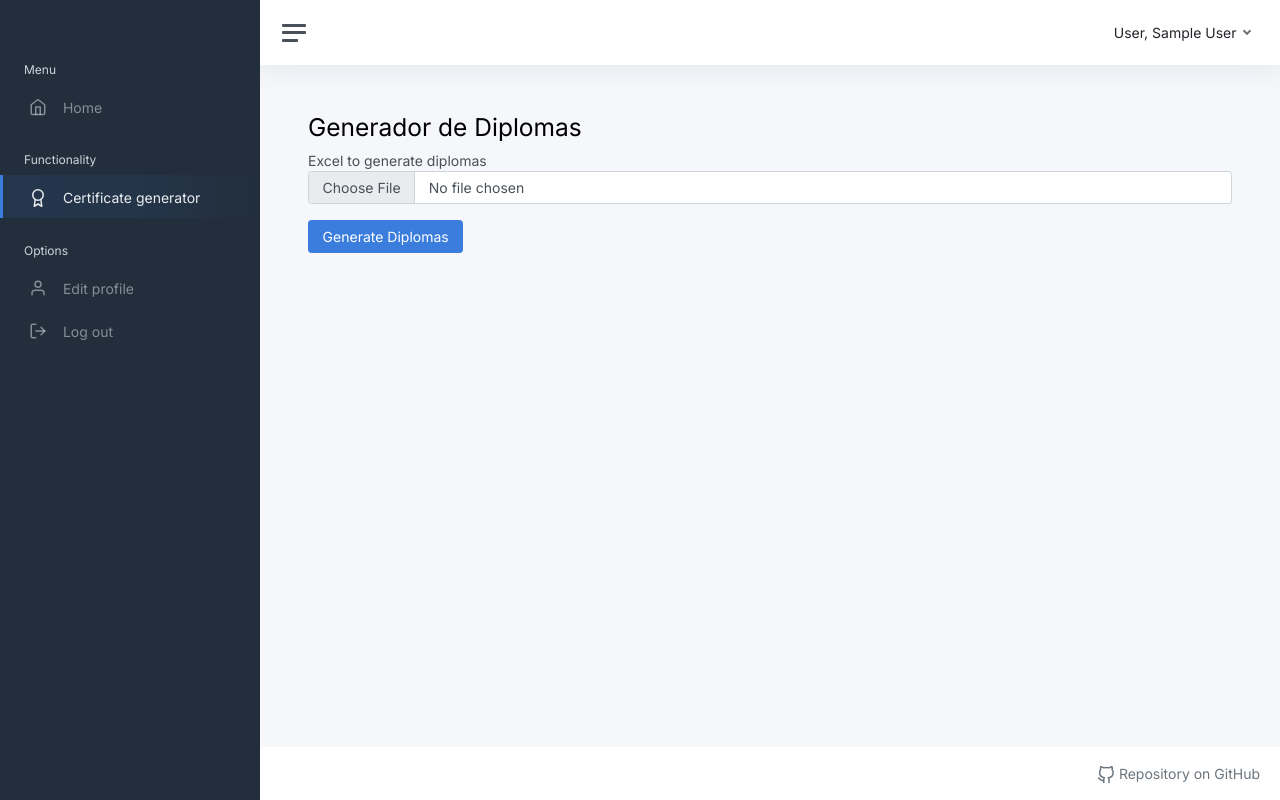
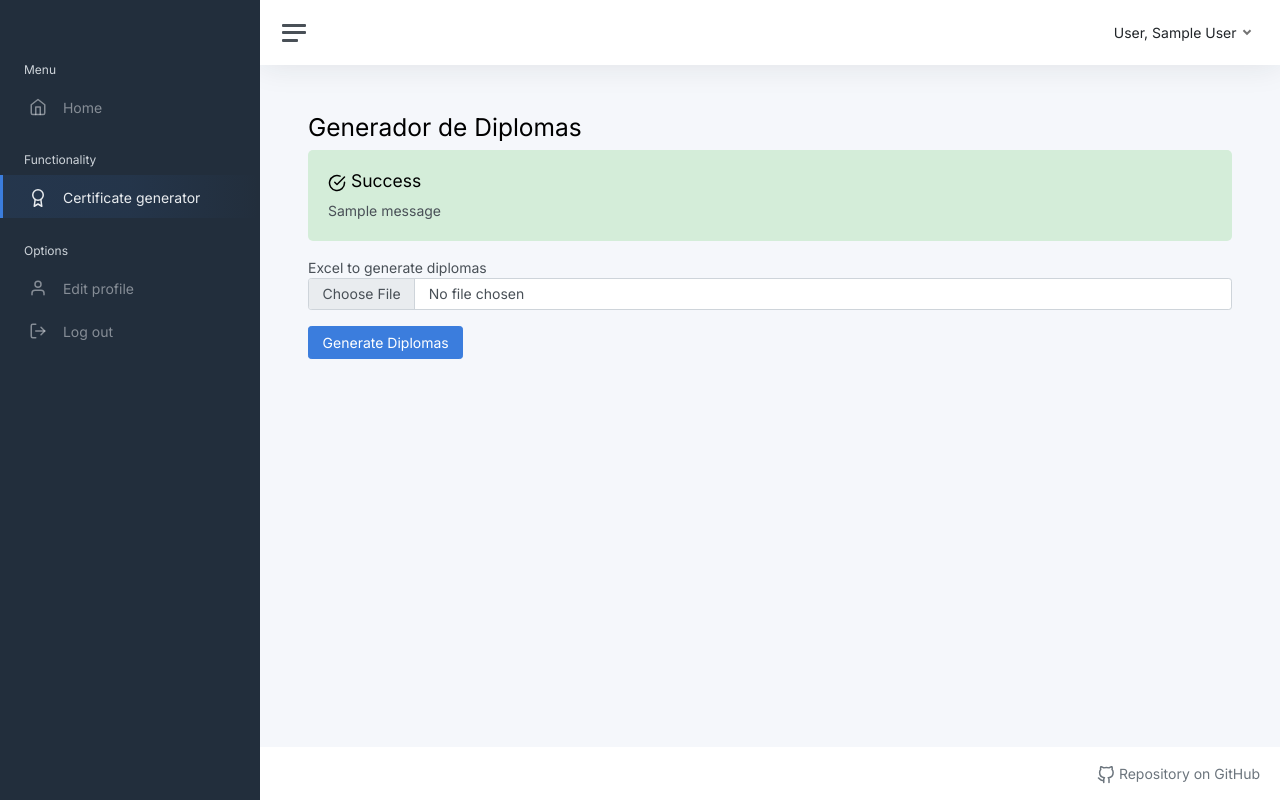
Before and after one commit to alvaroChico2408/innosoft-diplomas-1, a Flask app: page /diplomas in a window 1280 px wide. Run offline with Flask 3, Linux system fonts and the light colour scheme; a user stored in the database is signed in; tables that the repository leaves empty hold one stand-in row (values such as "Sample post"); one stand-in notice (Sample message) is shown; parts of the project's set-up code (start-up, migrations or seed data) failed here and were passed over; some libraries are stand-ins or nearby versions.

Commit message:
[feat] diploma generation confirmation message

```diff
--- a/app/modules/diplomas/routes.py
+++ b/app/modules/diplomas/routes.py
@@ -19,6 +19,6 @@ def index():
                 flash("Diplomas generados con éxito", "success")
             except Exception as e:
                 flash(f"Error al procesar el archivo: {str(e)}", "error")
-        return redirect(url_for('diplomas.index'))
+        return render_template('diplomas/index.html', form=form)
 
     return render_template('diplomas/index.html', form=form)
--- a/app/modules/diplomas/templates/diplomas/index.html
+++ b/app/modules/diplomas/templates/diplomas/index.html
@@ -4,6 +4,29 @@
 
 {% block content %}
 <h2>Generador de Diplomas</h2>
+
+{% with messages = get_flashed_messages(with_categories=true) %}
+{% if messages %}
+{% for category, message in messages %}
+<div class="row">
+    <div class="col-12 mb-3">
+        <!-- Aquí se elige la clase en función de la categoría del mensaje -->
+        <div class="alert alert-{{ category }}" role="alert">
+            <div class="alert-message">
+                {% if category == 'success' %}
+                <h4 class="alert-heading"><i class="align-middle" data-feather="check-circle"></i> Success</h4>
+                {% elif category == 'error' %}
+                <h4 class="alert-heading"><i class="align-middle" data-feather="x-circle"></i> Error</h4>
+                {% endif %}
+                <p style="margin-bottom: 0px">{{ message }}</p>
+            </div>
+        </div>
+    </div>
+</div>
+{% endfor %}
+{% endif %}
+{% endwith %}
+
 <form method="post" enctype="multipart/form-data">
     {{ form.hidden_tag() }}
     <div class="mb-3">
```
